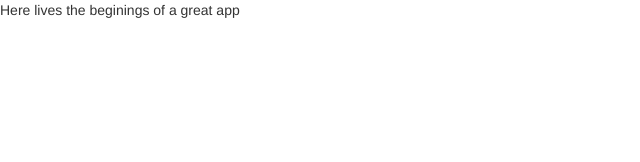
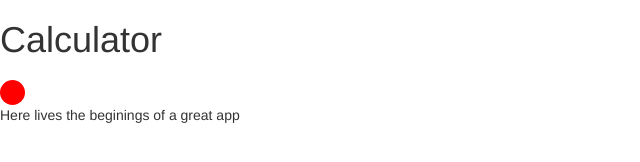
Before and after one commit to Zipcoder/CR-LectureDemo-React-ZipSearch, a React app: page / in a window 1280 px wide. Shown: the whole page, without its empty margins (0-640 px from the left). Built offline with nearby package versions, Linux system fonts and the light colour scheme.

Commit message:
add header component

```diff
--- a/public/index.html
+++ b/public/index.html
@@ -5,7 +5,7 @@
     <title>Calculator</title>
 
     <link rel="stylesheet" href="https://maxcdn.bootstrapcdn.com/bootstrap/3.3.6/css/bootstrap.min.css" integrity="sha384-1q8mTJOASx8j1Au+a5WDVnPi2lkFfwwEAa8hDDdjZlpLegxhjVME1fgjWPGmkzs7" crossorigin="anonymous">
-    <link rel="import" href="./style.css">
+    <link rel="stylesheet" href="style.css" charset="utf-8">
   </head>
   <body>
     <div id="app"></div>
--- a/public/style.css
+++ b/public/style.css
@@ -10,7 +10,6 @@
 
 .disconnected {
   background: red;
-
 }
 
 .connected {
--- a/src/components/App.js
+++ b/src/components/App.js
@@ -1,9 +1,17 @@
+import Header from './Header';
 import React from 'react';
 
 class App extends React.Component {
+  constructor() {
+    super();
+    this.state = {
+      status: 'disconnected'
+    }
+  }
   render() {
     return (
       <div>
+        <Header {...this.state}/>
         <p>Here lives the beginings of a great app</p>
       </div>
     )
--- /dev/null
+++ b/src/components/Header.js
@@ -0,0 +1,18 @@
+import React from 'react';
+
+class Header extends React.Component {
+  render() {
+    return(
+      <header>
+        <div>
+          <h1>Calculator</h1>
+        </div>
+        <div>
+          <span id="connection-status" className={this.props.status}>&nbsp;</span>
+        </div>
+      </header>
+    );
+  }
+}
+
+export default Header;
```
Lines whose indentation alone changed are shown as unchanged.
